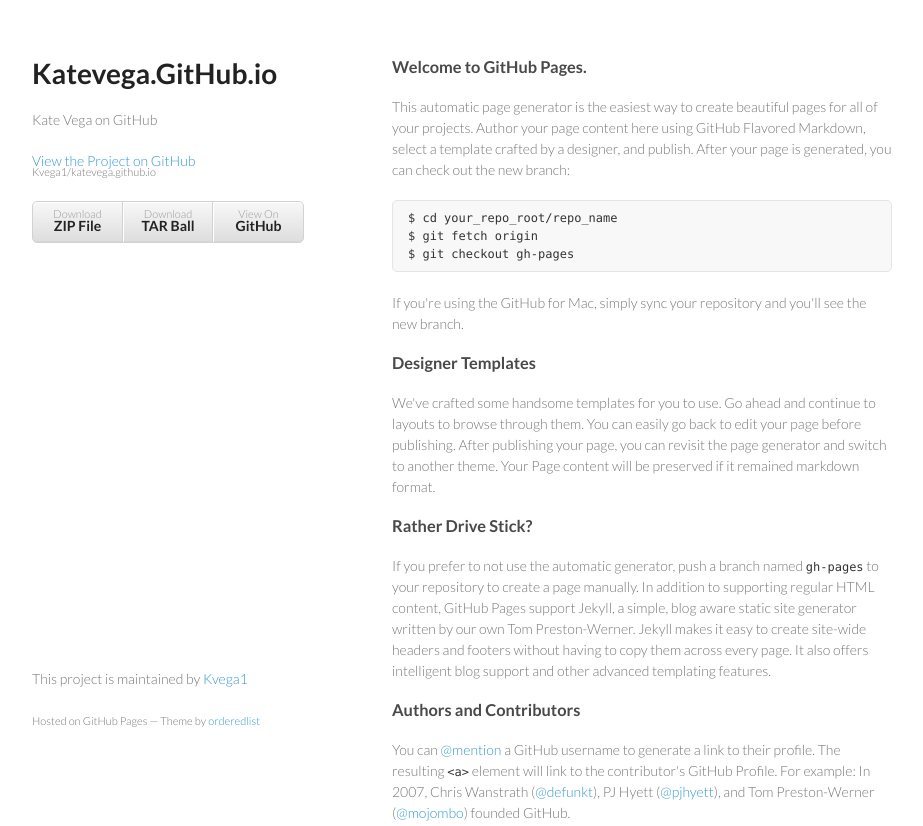
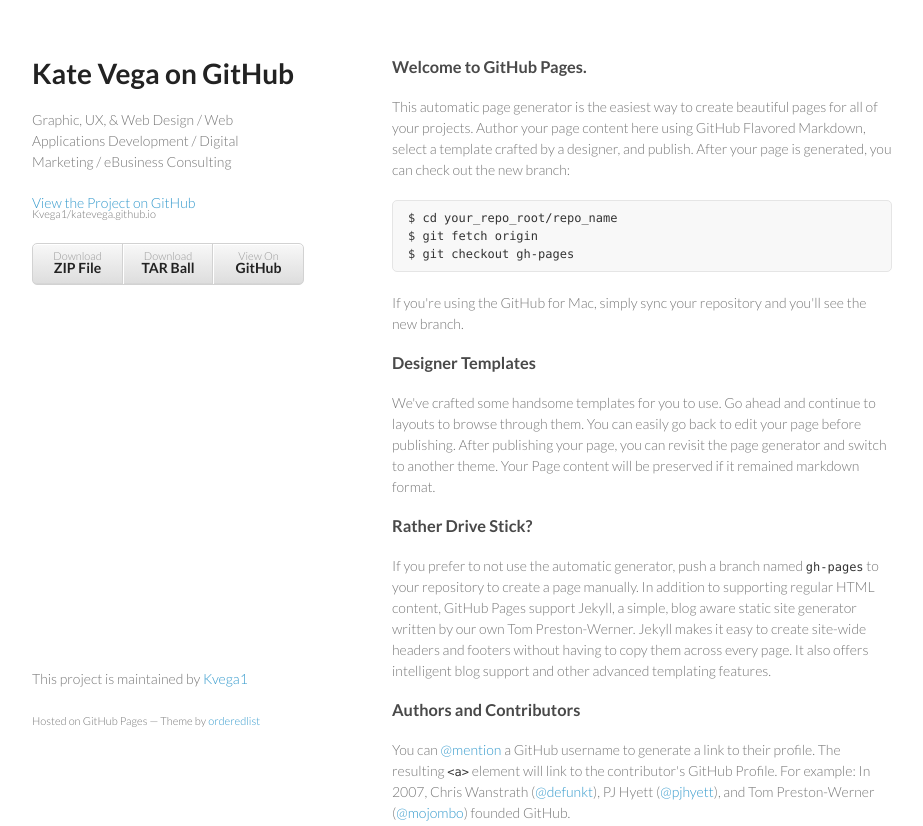
Before and after one commit to Kvega1/katevega.github.io, a plain HTML site: page index.html in a window 1280 px wide. Shown: the top 826 px of the page, without its empty margins (178-1101 px from the left). Drawn offline with Linux system fonts and the light colour scheme.

Commit message:
Index.html change site <h1> title and <p> subtitle
Kate Vega on GitHub

```diff
--- a/index.html
+++ b/index.html
@@ -3,7 +3,7 @@
   <head>
     <meta charset="utf-8">
     <meta http-equiv="X-UA-Compatible" content="chrome=1">
-    <title>Katevega.GitHub.io by Kvega1</title>
+    <title>Katevega.GitHub.io by Kate Vega</title>
 
     <link rel="stylesheet" href="stylesheets/styles.css">
     <link rel="stylesheet" href="stylesheets/pygment_trac.css">
@@ -15,8 +15,9 @@
   <body>
     <div class="wrapper">
       <header>
-        <h1>Katevega.GitHub.io</h1>
-        <p>Kate Vega on GitHub</p>
+        <!-- Changed Site <h1> Title and <p> subtitle to Kate Vega description 9-28-2016 -->
+        <h1>Kate Vega on GitHub</h1>
+        <p>Graphic, UX, &amp; Web Design / Web Applications Development / Digital Marketing / eBusiness Consulting</p>
 
         <p class="view"><a href="https://github.com/Kvega1/katevega.github.io">View the Project on GitHub <small>Kvega1/katevega.github.io</small></a></p>
 
```
